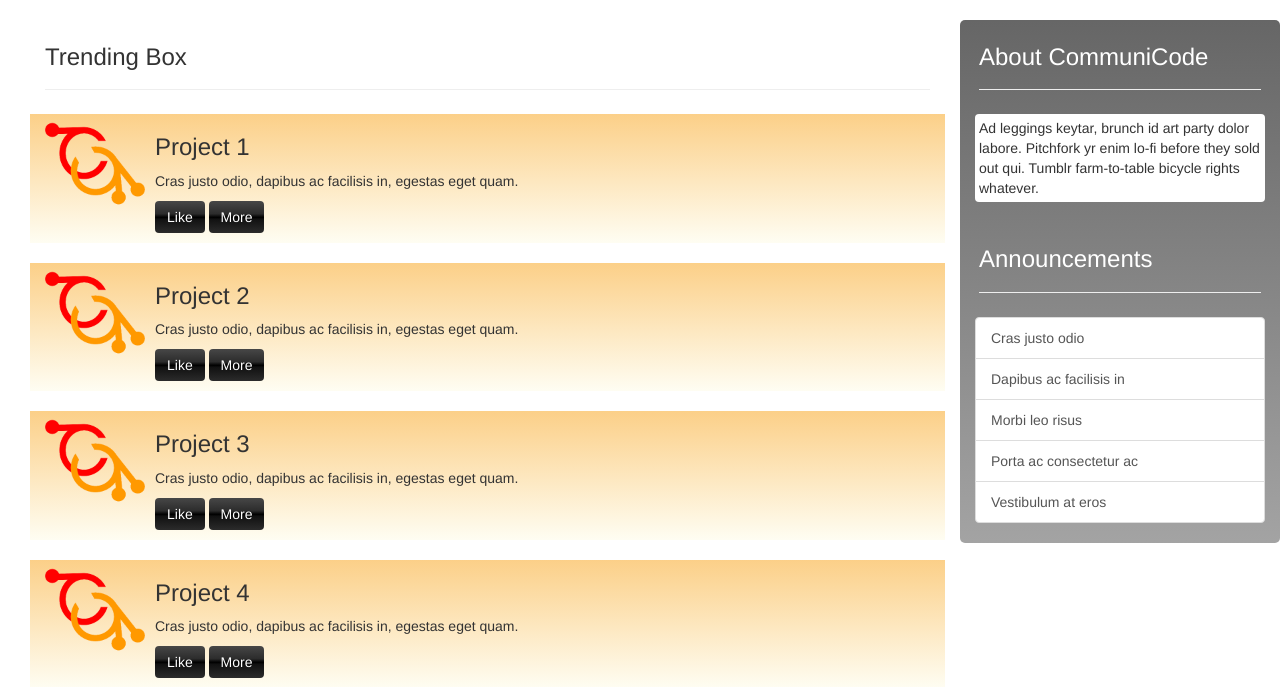
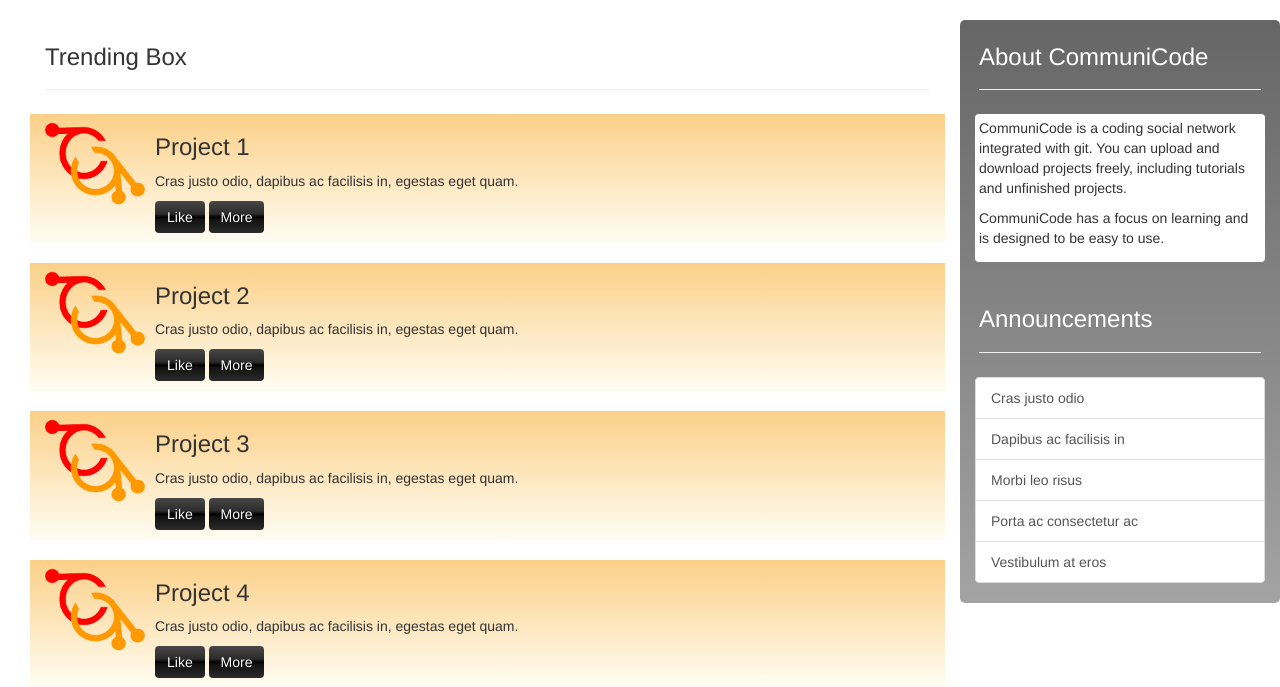
Before and after one commit to thomashancock/CommuniCode-old-for-presentation, a Django app: template templates/startPage.html in a window 1280 px wide. Shown: the part 50-737 px from the top of the page. Run offline with Django 3.2, Linux system fonts and the light colour scheme; the template is opened without the code that fills it, so the values that code supplies are empty; some libraries are stand-ins or nearby versions.

Commit message:
Update startPage.html

```diff
--- a/templates/startPage.html
+++ b/templates/startPage.html
@@ -214,7 +214,8 @@
 				</div>
 
 				<div class="thumbnail" style="margin-left:15px; margin-top:15px; background-color:#fff;  border:none;">
-					Ad leggings keytar, brunch id art party dolor labore. Pitchfork yr enim lo-fi before they sold out qui. Tumblr farm-to-table bicycle rights whatever.
+									<p>CommuniCode is a coding social network integrated with git. You can upload and download projects freely, including tutorials and unfinished projects.</p>
+					<p>CommuniCode has a focus on learning and is designed to be easy to use.</p>
 				</div>
 
 				<div class="thumbnail" style="margin-left:15px; margin-top:15px; background-color:transparent; border:none;">
```
